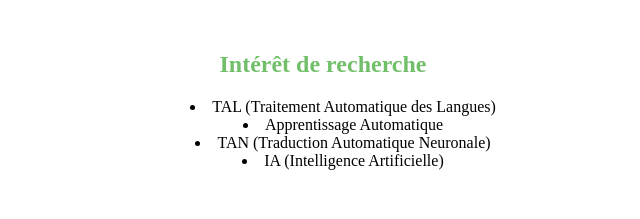
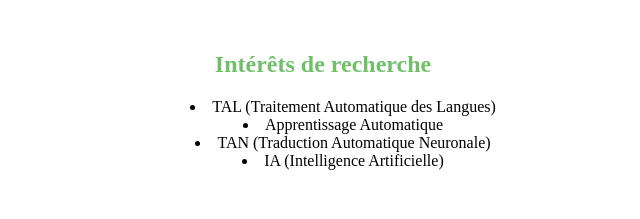
Before and after one commit to Cornill3/Cornill3.github.io, a plain HTML site: page Index.html in a window 1280 px wide. Shown: the part 169-388 px from the top of the page, 317-957 px from the left. Drawn offline with Linux system fonts and the light colour scheme.

Commit message:
update index

```diff
--- a/Index.html
+++ b/Index.html
@@ -12,7 +12,7 @@
 		<p>Bienvenue sur ma page HTML !</p>
 		<p>Je m'appelles Xiaoyan Yang, étudiante à l'Université de Genève. </p>
 		<br/>
-		<h2>Intérêt de recherche</h2>
+		<h2>Intérêts de recherche</h2>
 			<ul>
 				<li>TAL (Traitement Automatique des Langues)</li>
 				<li>Apprentissage Automatique</li>
```
